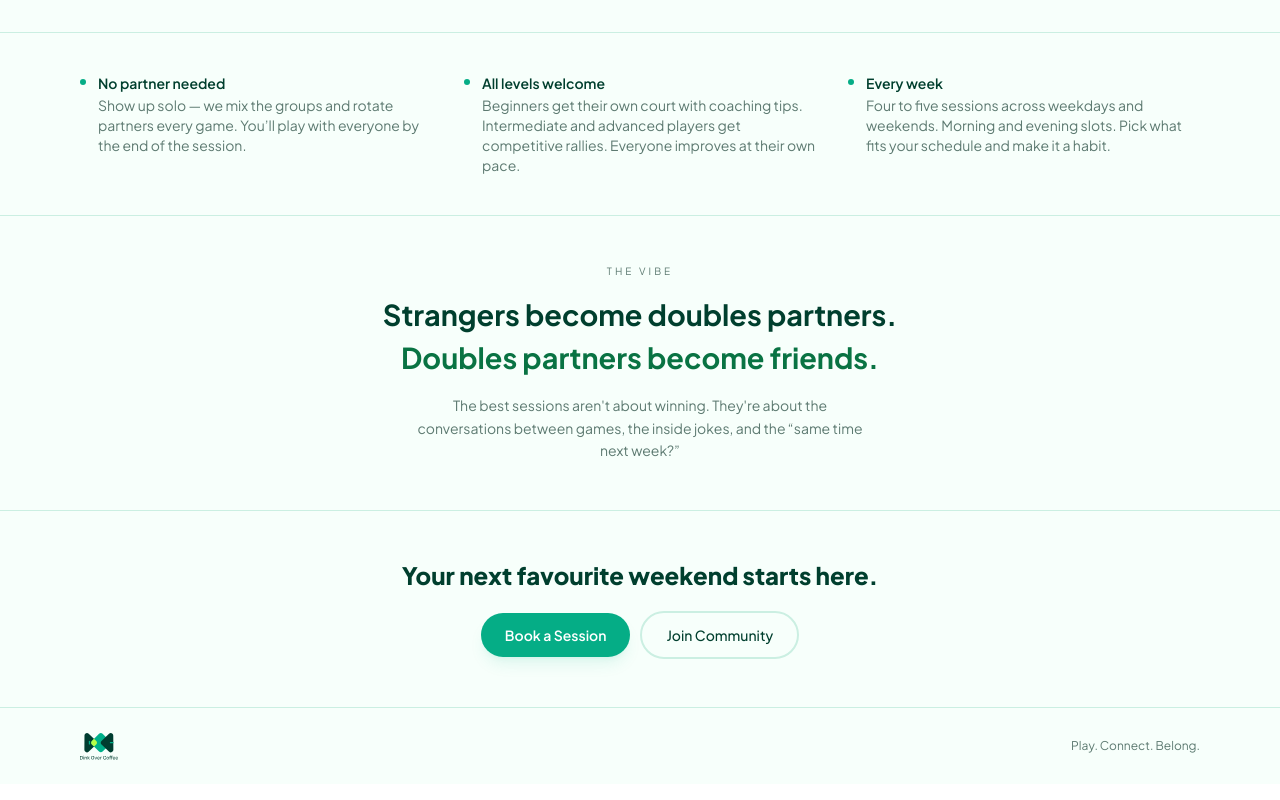
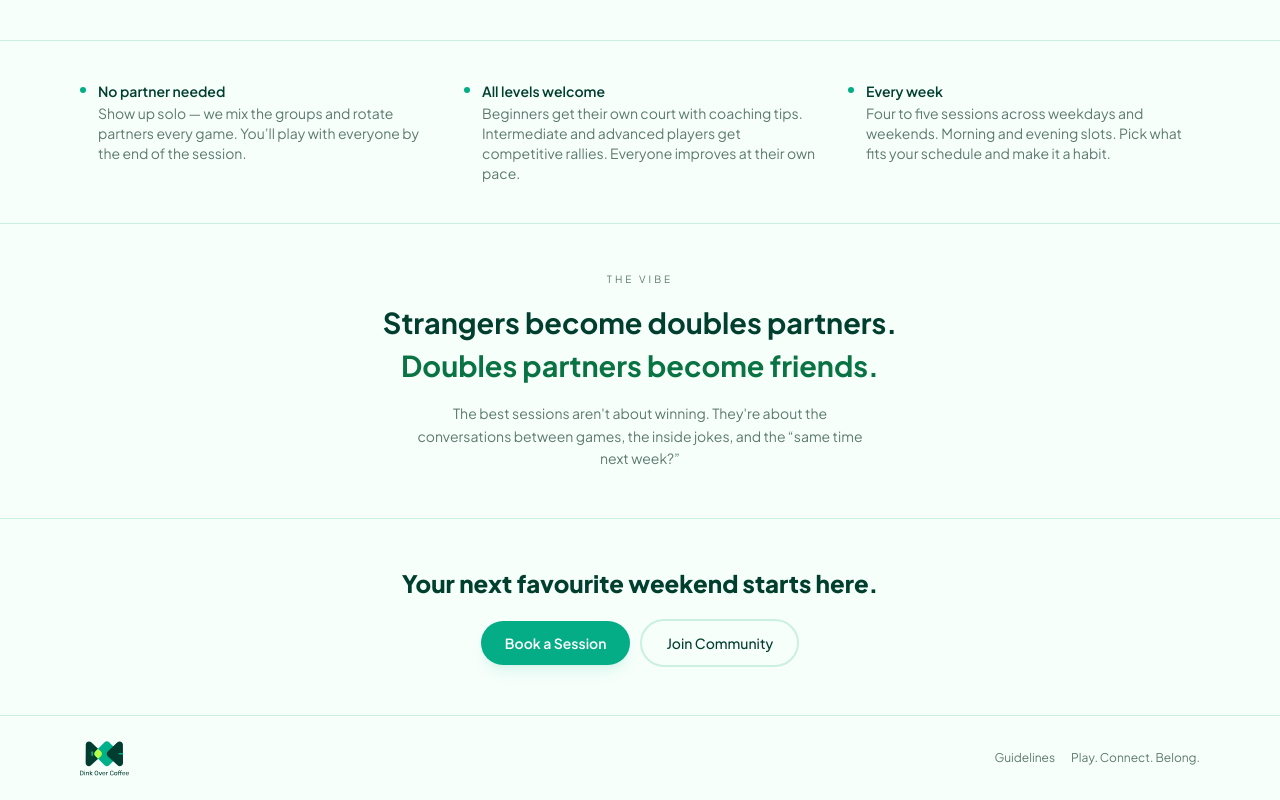
Before and after one commit to achyuthkv/dink-over-coffee, a React (Vite) app in the folder frontend/: page / in a window 1280 px wide. Shown: the part 587-1387 px from the top of the page. Built offline with nearby package versions, Linux system fonts and the light colour scheme; no server answers.

Commit message:
Update Landing.jsx

```diff
--- a/frontend/src/components/Landing.jsx
+++ b/frontend/src/components/Landing.jsx
@@ -27,7 +27,7 @@ export default function Landing() {
       {/* Nav */}
       <nav className="px-6 md:px-12 lg:px-20 max-w-7xl mx-auto w-full pt-5 flex items-center justify-between">
         <Link to="/" className="flex items-center gap-2.5">
-          <Logo className="h-10 w-auto" />
+          <Logo className="h-12 w-auto" />
         </Link>
         <ThemeToggle />
       </nav>
@@ -143,9 +143,12 @@ export default function Landing() {
       {/* Footer */}
       <footer className="px-6 md:px-12 lg:px-20 max-w-7xl mx-auto w-full py-6 mt-auto border-t border-border flex items-center justify-between">
         <div className="flex items-center gap-2">
-          <Logo className="h-7 w-auto" />
+          <Logo className="h-9 w-auto" />
         </div>
-        <p className="text-muted text-xs">Play. Connect. Belong.</p>
+        <div className="flex items-center gap-4">
+          <Link to="/terms" className="text-muted text-xs hover:text-primary transition">Guidelines</Link>
+          <p className="text-muted text-xs">Play. Connect. Belong.</p>
+        </div>
       </footer>
 
     </div>
```
